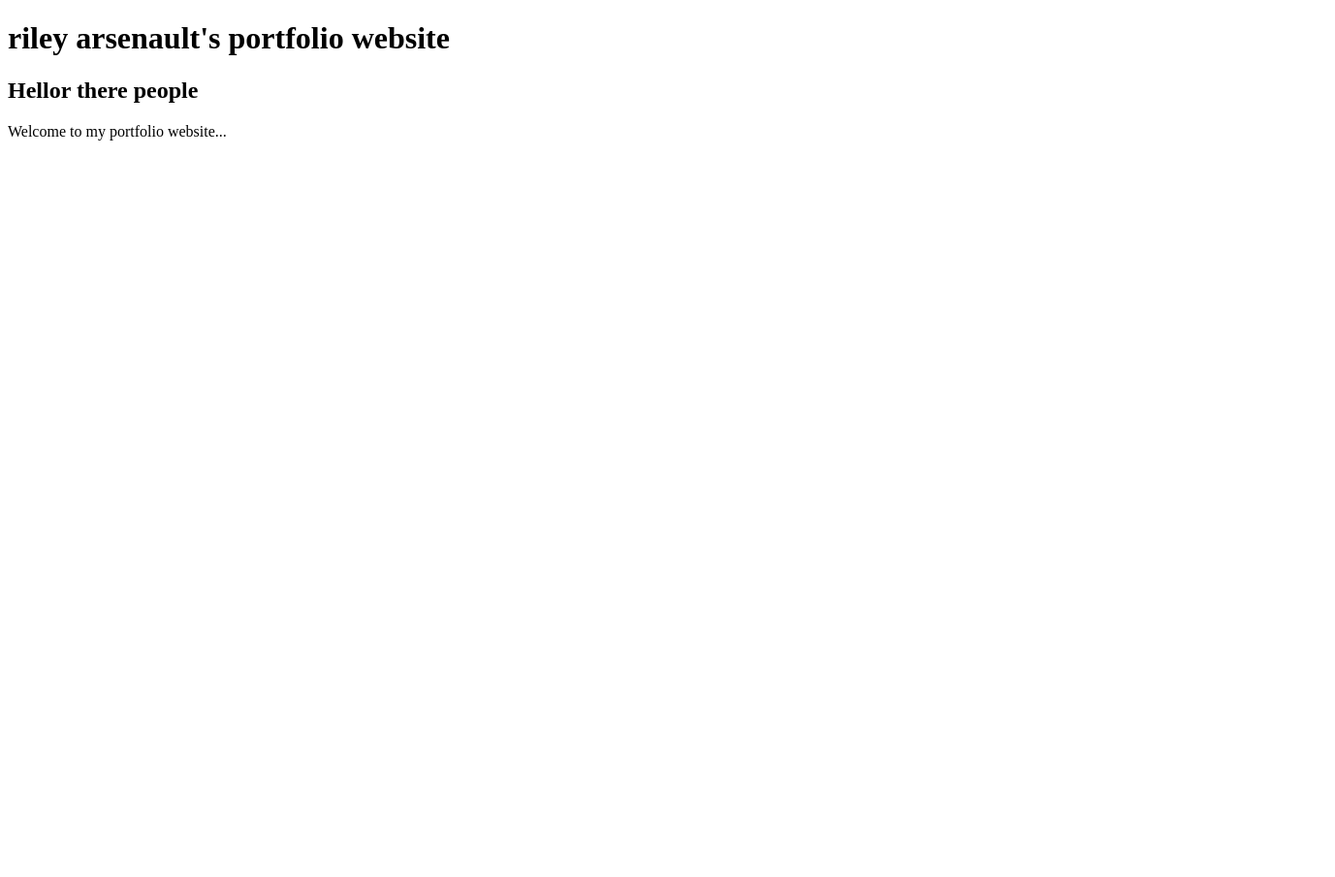
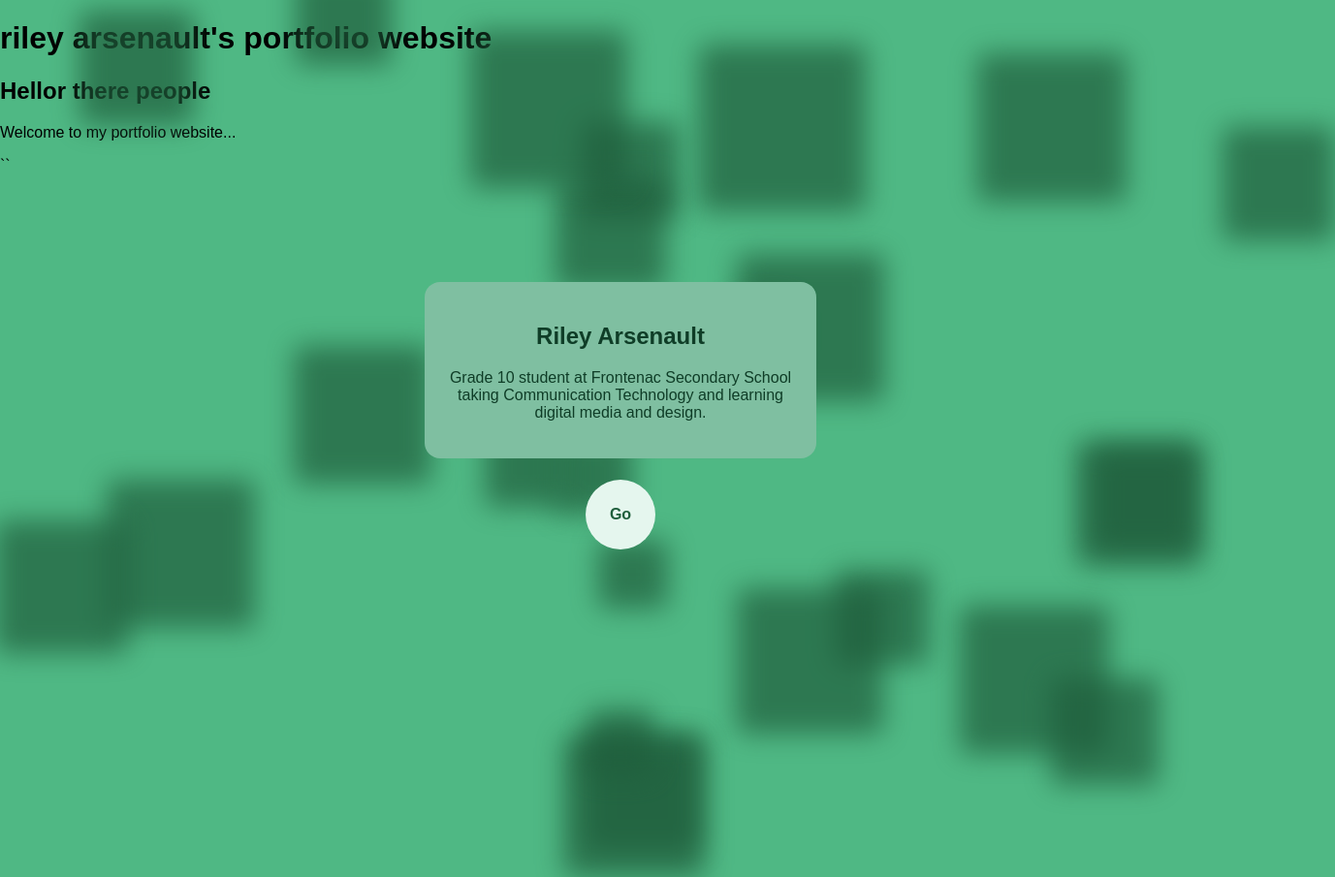
Before and after one commit to riley-arsenault/riley-arsenault.github.io, a plain HTML site: page index.html in a window 1280 px wide. Shown: the whole page at 97% size, 1377 px wide, since content can reach past the window. Before the commit the page ends 800 px from the top, so only its background shows below. Drawn offline with Linux system fonts and the light colour scheme.

Commit message:
Update index.html

```diff
--- a/index.html
+++ b/index.html
@@ -14,3 +14,125 @@
 
   </body>
 </html>
+<!DOCTYPE html>
+<html lang="en">
+<head>
+    <meta charset="UTF-8">
+    <title>Riley Arsenault | Home</title>
+
+    <style>
+        body {
+            margin: 0;
+            height: 100vh;
+            font-family: Arial, sans-serif;
+            background-color: #4fb884;
+            overflow: hidden;
+        }
+
+        /* Moving squares */
+        .square {
+            position: absolute;
+            background-color: #1f5e3c;
+            filter: blur(14px);
+            opacity: 0.7;
+            border-radius: 8px;
+        }
+
+        /* Center text */
+        .center-box {
+            position: absolute;
+            top: 50%;
+            left: 50%;
+            transform: translate(-50%, -60%);
+            background-color: #7fbfa1;
+            padding: 22px;
+            width: 360px;
+            text-align: center;
+            border-radius: 16px;
+            color: #0f3d27;
+            z-index: 10;
+        }
+
+        /* Circle button */
+        .circle-link {
+            position: absolute;
+            top: calc(50% + 95px);
+            left: 50%;
+            transform: translateX(-50%);
+            width: 72px;
+            height: 72px;
+            background-color: #e5f6ee;
+            color: #1f5e3c;
+            border-radius: 50%;
+            text-align: center;
+            line-height: 72px;
+            font-weight: bold;
+            text-decoration: none;
+            z-index: 10;
+            transition: 0.3s;
+        }
+
+        .circle-link:hover {
+            background-color: white;
+        }
+    </style>
+</head>
+
+<body>
+
+    <div id="mosaic"></div>
+
+    <div class="center-box">
+        <h2>Riley Arsenault</h2>
+        <p>
+            Grade 10 student at Frontenac Secondary School taking
+            Communication Technology and learning digital media and design.
+        </p>
+    </div>
+
+    <!-- FIXED LINK -->
+    <a href="projects.html" class="circle-link">Go</a>
+
+    <script>
+        const mosaic = document.getElementById("mosaic");
+        const count = 25;
+
+        for (let i = 0; i < count; i++) {
+            const sq = document.createElement("div");
+            sq.classList.add("square");
+
+            const size = Math.random() * 120 + 60;
+            sq.style.width = size + "px";
+            sq.style.height = size + "px";
+
+            let x = Math.random() * window.innerWidth;
+            let y = Math.random() * window.innerHeight;
+
+            sq.style.left = x + "px";
+            sq.style.top = y + "px";
+
+            let dx = (Math.random() - 0.5) * 0.4;
+            let dy = (Math.random() - 0.5) * 0.4;
+
+            mosaic.appendChild(sq);
+
+            function move() {
+                x += dx;
+                y += dy;
+
+                if (x < -200 || x > window.innerWidth) dx *= -1;
+                if (y < -200 || y > window.innerHeight) dy *= -1;
+
+                sq.style.left = x + "px";
+                sq.style.top = y + "px";
+
+                requestAnimationFrame(move);
+            }
+
+            move();
+        }
+    </script>
+
+</body>
+</html>
+``
```
